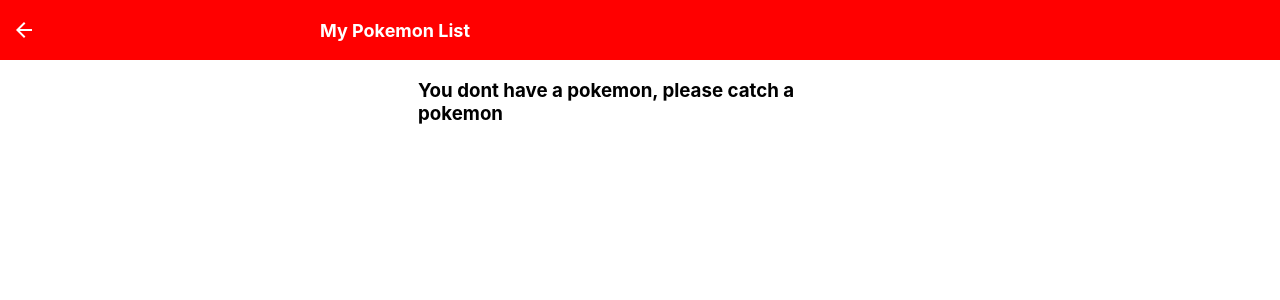
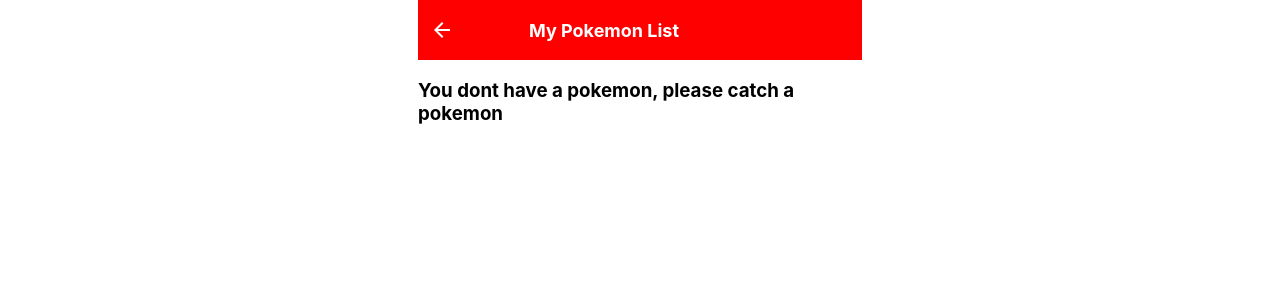
Before and after one commit to maufiyyan/pokedex-react, a React (Create React App) app: page /my-pokemon in a window 1280 px wide. Shown: the top 300 px of the page. Built offline with nearby package versions, Linux system fonts and the light colour scheme.

Commit message:
fix footer and header

```diff
--- a/src/index.sass
+++ b/src/index.sass
@@ -36,6 +36,8 @@ body
   height: 60px
   overflow: hidden
   text-transform: capitalize
+  max-width: 444px
+  margin: auto
   .MuiIconButton-label
     color: white
 
@@ -68,6 +70,8 @@ body
 .wrapper-button-bottom
   height: 60px
   position: fixed
+  max-width: 444px
+  margin: auto !important
   bottom: 0
   left: 0
   right: 0
```
